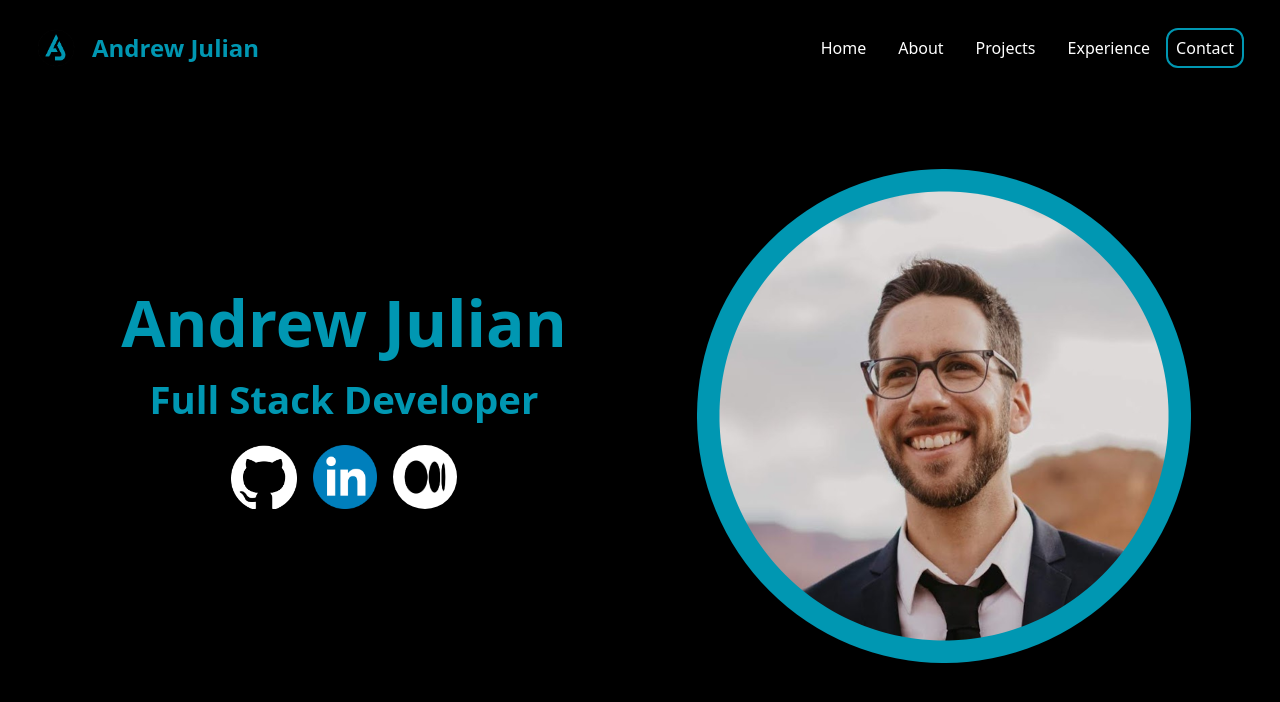
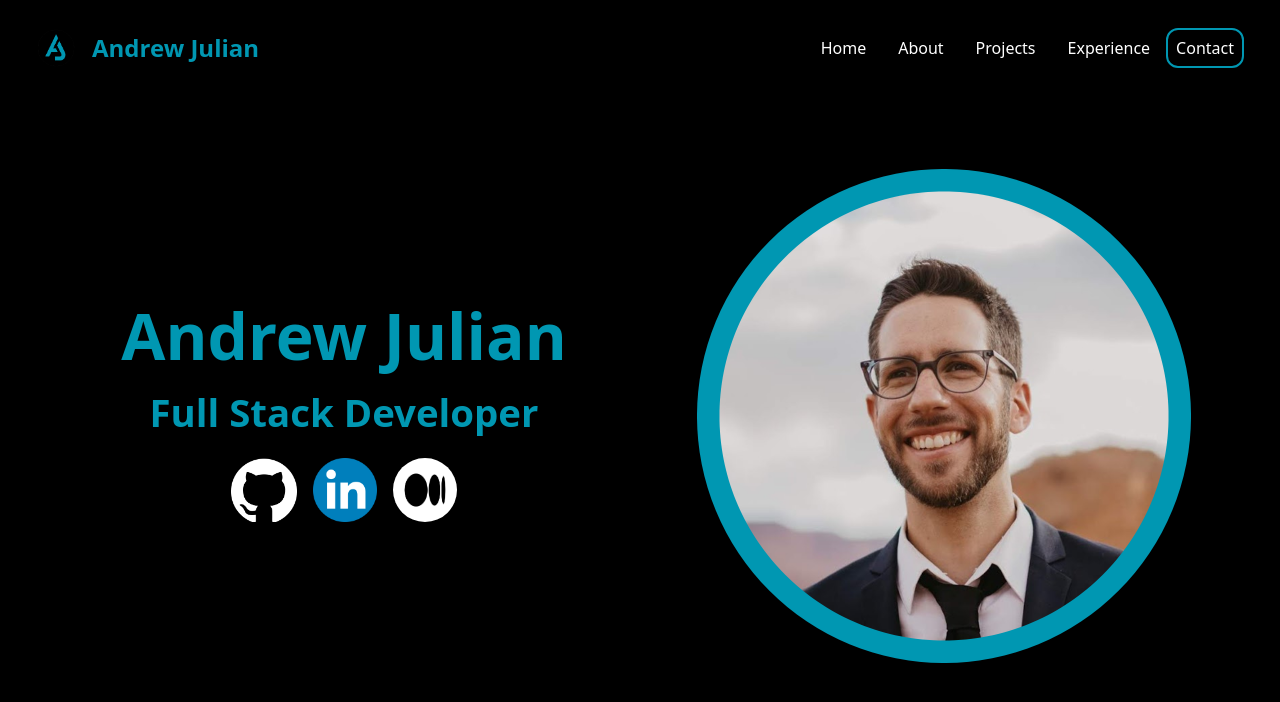
Before and after one commit to andrewjulian/portfolio-website, a React (Vite) app in the folder portfolio-website/: page / in a window 1280 px wide. Shown: the top 702 px of the page. Built offline with nearby package versions, Linux system fonts and the light colour scheme.

Commit message:
refactored hero component

```diff
--- a/portfolio-website/src/components/Hero.jsx
+++ b/portfolio-website/src/components/Hero.jsx
@@ -8,7 +8,7 @@ const Hero = () => {
   return (
     <div>
       <img src={hero} alt="hero" className="md:mr-4 sm:w-[50%] float-right" />
-      <div className="px-[5%] py-[14%]">
+      <div className="px-[5%] py-[15%]">
         <h1 className="text-center text-[#0097b2] font-extrabold text-[5vw]">
           Andrew Julian
         </h1>
```
